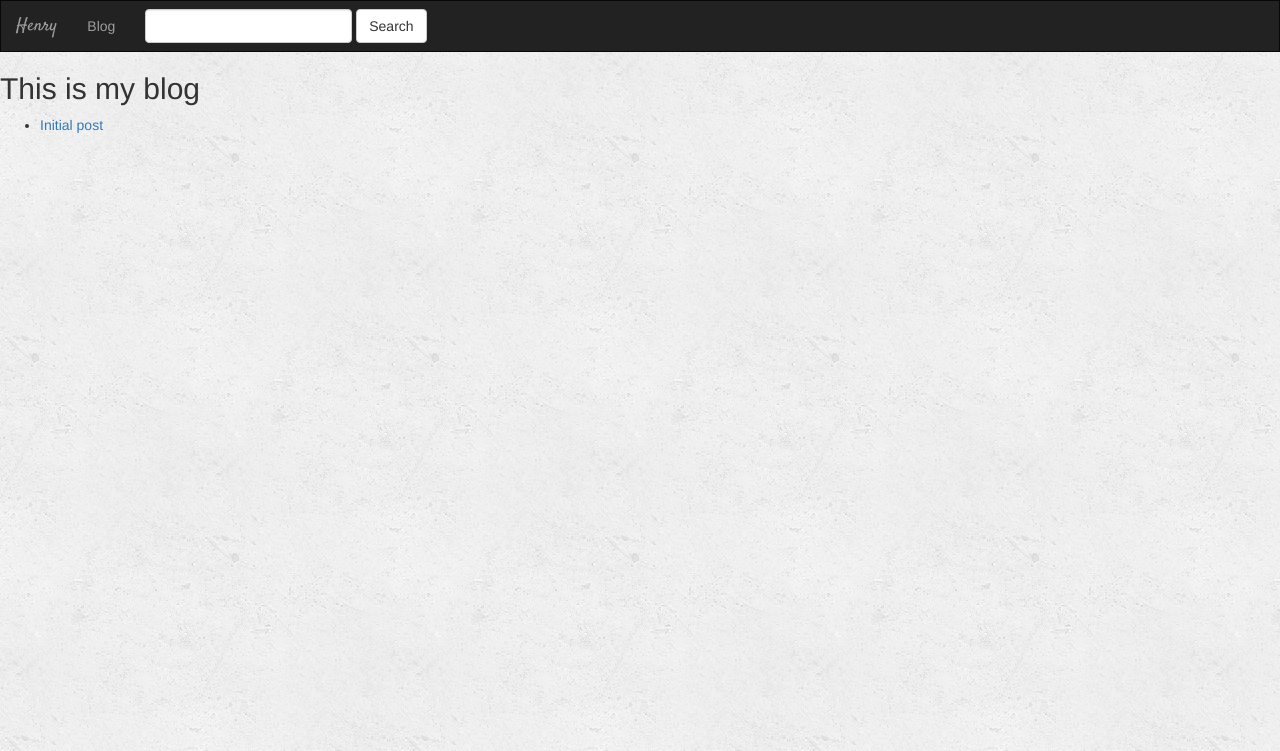
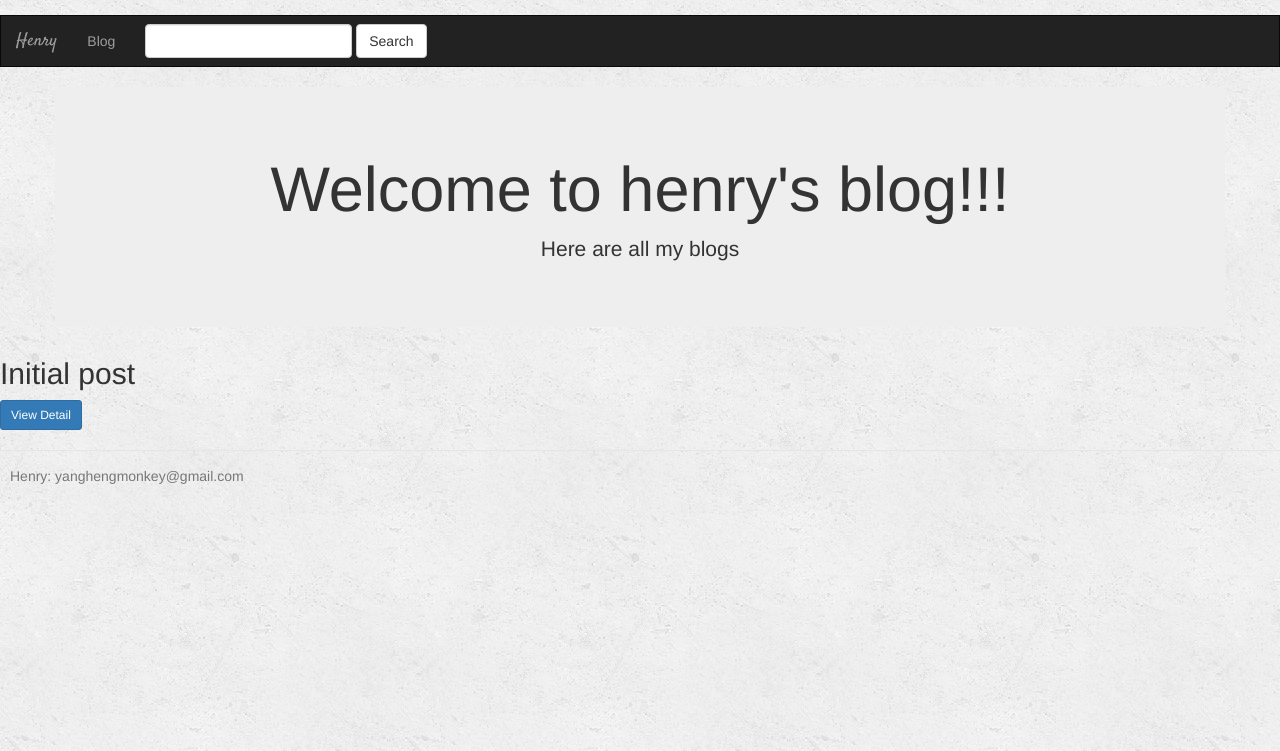
Before and after one commit to yanghengmonkey/webpage, a Django app: page /blog/ in a window 1280 px wide. Shown: the top 751 px of the page. Run offline with Django 3.2, Linux system fonts and the light colour scheme; data comes from the database, SQL or seed files in the repository; both versions use the stored data as it was before the commit; parts of the project's set-up code (start-up, migrations or seed data) failed here and were passed over; some libraries are stand-ins or nearby versions.

Commit message:
Add blog display index/detail

```diff
--- a/henry_homepage/blog/models.py
+++ b/henry_homepage/blog/models.py
@@ -3,7 +3,7 @@ from django.utils import timezone
 
 # Create your models here.
 class Post(models.Model):
-    author = models.ForeignKey('auth.User', on_delete=models.CASCADE)
+    #author = models.ForeignKey('auth.User', on_delete=models.CASCADE)
     title = models.CharField( max_length=200)
     text = models.TextField()
     created_date = models.DateTimeField( default= timezone.now )
--- a/henry_homepage/blog/templates/blog/index.html
+++ b/henry_homepage/blog/templates/blog/index.html
@@ -4,14 +4,18 @@ Henry's Blog
 {% endblock %}
 
 {% block body %}
-    <h2>
-        This is my blog
-    </h2>
-    {% for post in all_posts %}
-        <ul>
-            <li href="{% url 'blog:detail' %}">
-                <a>{{ post }}</a>
-            </li>
-        </ul>
-    {% endfor %}
+    <div class='jumbotron jumbotron-fluid container'>
+        <h1 class='display-4 text-center'>Welcome to henry's blog!!!</h1>
+        <p class='text-center'> Here are all my blogs </p>
+    </div>
+    <div class='list-group'>
+         {% for post in all_posts %}
+             <div class='list-group-item:first-child'>
+                 <h2>{{ post.title }}</h2>
+                 <a href="{% url 'blog:detail' post.id %}" class="btn btn-primary btn-sm" role="button">
+                     View Detail
+                 </a>
+             </div>
+         {% endfor %}
+    </div>
 {% endblock %}
--- a/henry_homepage/blog/urls.py
+++ b/henry_homepage/blog/urls.py
@@ -4,5 +4,5 @@ from . import views
 
 urlpatterns = [
     url(r'^$', views.IndexView.as_view(), name='index'),
-    url(r'^(?P<pk>[0-9]+)$', views.DetailView.as_view(), name='detail'),
+    url(r'^(?P<pk>[0-9]+)/$',    views.DetailView.as_view(), name='detail'),
 ]
--- a/henry_homepage/blog/views.py
+++ b/henry_homepage/blog/views.py
@@ -12,7 +12,7 @@ class IndexView(ListView):
     def get_queryset(self):
         return Post.objects.all()
 
-class DetailView(DetailView, pk):
+class DetailView(DetailView):
     model = Post
     template_name = 'blog/detail.html'
 
--- a/henry_homepage/henry_homepage/settings.py
+++ b/henry_homepage/henry_homepage/settings.py
@@ -25,7 +25,7 @@ SECRET_KEY = '&dg1zc40**--sp)_za%3h@h7gwa@ck)g)nxhz*43!xcbs)h$ey'
 # SECURITY WARNING: don't run with debug turned on in production!
 DEBUG = True
 
-ALLOWED_HOSTS = []
+ALLOWED_HOSTS = ['10.202.5.60', '127.0.0.1']
 
 
 # Application definition
--- a/henry_homepage/henry_homepage/urls.py
+++ b/henry_homepage/henry_homepage/urls.py
@@ -21,7 +21,7 @@ from django.conf.urls.static import static
 
 urlpatterns = [
     url('^$', include( ('home.urls', 'home'), namespace='home') ),
-    url('blog/', include( ('blog.urls', 'blog'), namespace='blog') ),
+    url('^blog/', include( ('blog.urls', 'blog'), namespace='blog') ),
     url('admin/', admin.site.urls),
 ]
 
--- a/henry_homepage/home/static/home/style.css
+++ b/henry_homepage/home/static/home/style.css
@@ -1,4 +1,6 @@
 body {
+    padding-top: 1.5rem;
+    padding-bottom: 1.5rem;
     background: white url("images/background.png");
 }
 
@@ -26,3 +28,26 @@ ul.errorlist > li {
 .glyphicon-star.active {
     color: #FDB230;
 }
+
+/* Everything but the jumbotron gets side spacing for mobile first views */
+.header,
+.marketing,
+.footer {
+  padding-right: 1rem;
+  padding-left: 1rem;
+}
+
+/* Custom page footer */
+.footer {
+  padding-top: 1.5rem;
+  color: #777;
+  border-top: 0.05rem solid #e5e5e5;
+}
+
+/* Supporting marketing content */
+.marketing {
+  margin: 3rem 0;
+}
+.marketing p + h4 {
+  margin-top: 1.5rem;
+}
--- a/henry_homepage/templates/base/base.html
+++ b/henry_homepage/templates/base/base.html
@@ -53,4 +53,10 @@
         {% block body %}
         {% endblock %}
     </body>
+
+    <footer class='footer'>
+        {% block footer %}
+            <p>Henry: yanghengmonkey@gmail.com</p>
+        {% endblock %}
+    </footer>
 </html>
```
Also changed, not shown: henry_homepage/blog/templates/blog/detail.html (+7 -3 lines), henry_homepage/blog/templates/blog/form_template.html (added, +15 -0 lines), henry_homepage/blog/migrations/0002_remove_post_author.py (added), henry_homepage/db.sqlite3, 1 other file.
